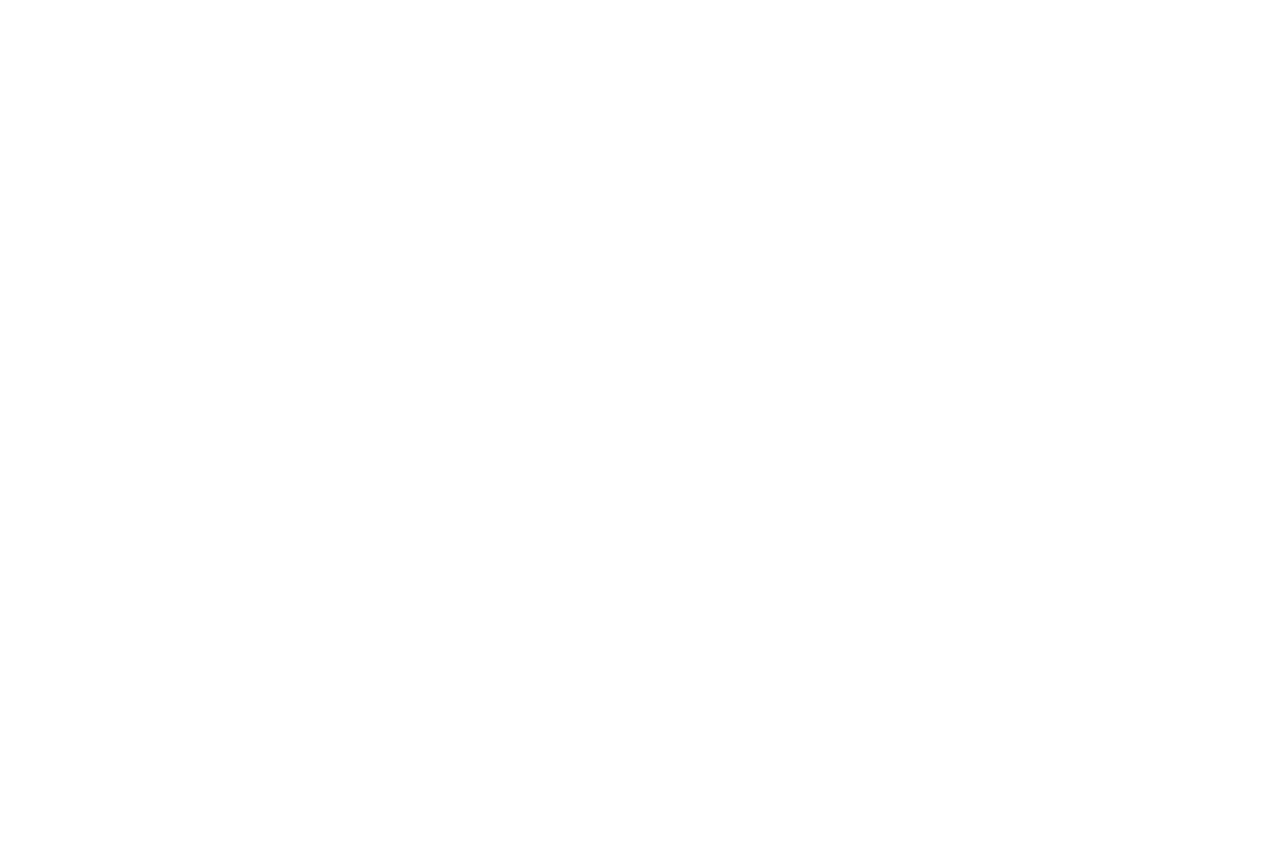
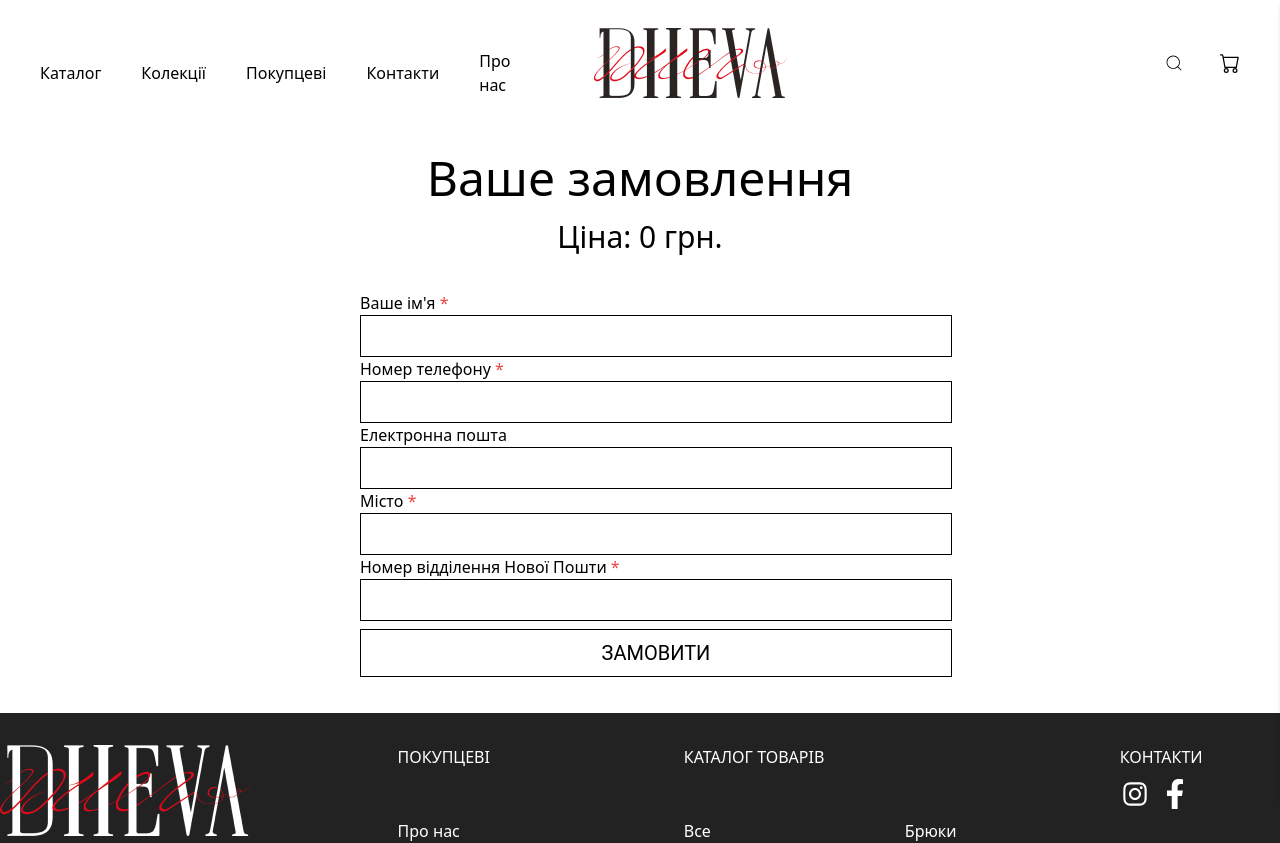
Before and after one commit to PavKot/diievatest, a React (Create React App) app: page /process-order in a window 1280 px wide. Before the commit this address had no page. Shown: the top 843 px of the page. Before the commit the page ends 800 px from the top, so only its background shows below. Built offline with nearby package versions, Linux system fonts and the light colour scheme.

Commit message:
ProcessOfOrder

```diff
--- a/src/App.tsx
+++ b/src/App.tsx
@@ -31,6 +31,8 @@
 import AboutUs from "./Pages/AboutUs";
 import TestGood1 from "./Pages/Goods/TestGood1";
 import Success from "./Pages/Success";
+import ProcessOrder from "./Pages/ProcessOrder";
+import SuccessOrder from "./Pages/SuccessOrder";
 
 interface Product {
   name: string;
@@ -67,6 +69,8 @@
           <Route path="/about" element={<AboutUs />} />
           <Route path="/goods/:category" element={<Goods />} />
           <Route path="/good" element={<Good />} />
+          <Route path="/process-order" element={<ProcessOrder />} />
+          <Route path="/successOrder" element={<SuccessOrder />} />
           <Route
             path="/goods/1"
             element={
--- a/src/Components/Cart.tsx
+++ b/src/Components/Cart.tsx
@@ -198,6 +198,9 @@
       console.error("Error sending payment data to backend", error);
     }
   };
+  const createPayment = async () => {
+    window.location.href = "/process-order";
+  };
 
   return (
     <>
@@ -291,7 +294,16 @@
             fbq("track", "InitiateCheckout");
           }}
         >
-          Оформити замовлення
+          Оплата на сайті
+        </button>
+        <button
+          className="mb-5 w-[100%] bg-black text-white font-roboto font-bold text-[20px] p-2 mt-2 hover:bg-white hover:text-black border-2 border-black"
+          onClick={() => {
+            createPayment();
+            fbq("track", "InitiateCheckout");
+          }}
+        >
+          Оплата на пошті
         </button>
       </div>
     </>
--- /dev/null
+++ b/src/Components/ProcessOrderSection.tsx
@@ -0,0 +1,174 @@
+import axios from "axios";
+import React, { useEffect } from "react";
+import { useState } from "react";
+
+const ProcessOrderSection = () => {
+  const [itemNames, setItemNames] = useState([] as any);
+  useEffect(() => {
+    /* get cart from local storage */
+    const storedCart = localStorage.getItem("cart");
+    const cart = storedCart ? JSON.parse(storedCart) : [];
+    const itemNames = cart.map((item: any) => {
+      return item.name + " " + item.selectedSize;
+    });
+
+    setItemNames(itemNames);
+    console.log(cart);
+    console.log(itemNames);
+    console.log("cart111");
+    setProcessCart(cart);
+    const getTotalPrice = () => {
+      let totalPrice = 0;
+      cart.forEach((product: any) => {
+        totalPrice += parseInt(product.price);
+      });
+      setTotalPrice(totalPrice);
+    };
+    getTotalPrice();
+  }, []);
+  const handleSend = () => {
+    if (name === "") {
+      alert("Введіть ім'я");
+      return;
+    } else if (number === "") {
+      alert("Введіть номер телефону");
+      return;
+    } else if (city === "") {
+      alert("Введіть місто");
+      return;
+    } else if (postOffice === "") {
+      alert("Введіть номер відділення Нової Пошти");
+      return;
+    } else if (processCart.length === 0) {
+      alert("Ви не обрали жодного товару");
+      return;
+    }
+    axios
+      .post("https://35.228.109.35:5001/order", {
+        name,
+        number,
+        email,
+        city,
+        postOffice,
+        itemNames,
+        totalPrice,
+      })
+      .then((response) => {
+        console.log(response);
+        window.location.href = "/successOrder";
+      })
+      .catch((error) => {
+        console.log(error);
+      });
+
+    console.log("send");
+  };
+  const [name, setName] = useState("");
+  const [number, setNumber] = useState("");
+  const [email, setEmail] = useState("");
+  const [city, setCity] = useState("");
+  const [postOffice, setPostOffice] = useState("");
+  const [processCart, setProcessCart] = useState([] as any);
+  const [totalPrice, setTotalPrice] = useState(0);
+
+  return (
+    <>
+      <div className="p-4">
+        <h1 className="flex justify-center flex-col lg:flex-row text-[48px]">
+          Ваше замовлення
+        </h1>
+        {processCart.map((product: any) => (
+          <>
+            <div className="flex justify-center flex-col lg:max-w-[50%] mx-auto">
+              <div className="flex flex-row border-2 border-black p-2 items-center gap-2">
+                <div className="flex justify-center">
+                  <img
+                    src={product.image1}
+                    alt="product"
+                    className="w-[100px]"
+                  />
+                </div>
+                <div>
+                  <h1>{product.name}</h1>
+                  <h1>{product.price}</h1>
+                  <h1>{product.selectedSize}</h1>
+                </div>
+              </div>
+            </div>
+            <div className="line w-[50px] h-[2px] bg-[#373737] m-auto mt-[10px] mb-[10px]"></div>
+          </>
+        ))}
+        <h1 className="flex justify-center flex-col lg:flex-row text-[30px]">
+          Ціна: {totalPrice} грн.
+        </h1>
+      </div>
+      <div className="p-4">
+        <div className="flex justify-center flex-col lg:max-w-[50%] mx-auto">
+          <div className="flex flex-col lg:ml-8">
+            <label htmlFor="name">
+              Ваше ім'я <span className="text-red-500">*</span>
+            </label>
+            <input
+              className="border-[1px] border-black py-2 px-4"
+              type="text"
+              id="name"
+              name="name"
+              onChange={(e) => setName(e.target.value)}
+              required
+            />
+            <label htmlFor="name">
+              Номер телефону <span className="text-red-500">*</span>
+            </label>
+            <input
+              className="border-[1px] border-black py-2 px-4"
+              type="text"
+              id="number"
+              name="number"
+              onChange={(e) => setNumber(e.target.value)}
+              required
+            />
+            <label htmlFor="name">Електронна пошта</label>
+            <input
+              className="border-[1px] border-black py-2 px-4"
+              type="text"
+              id="email"
+              name="email"
+              onChange={(e) => setEmail(e.target.value)}
+            />
+            <label htmlFor="name">
+              Місто <span className="text-red-500">*</span>
+            </label>
+            <input
+              className="border-[1px] border-black py-2 px-4"
+              type="text"
+              id="email"
+              name="email"
+              onChange={(e) => setCity(e.target.value)}
+              required
+            />
+            <label htmlFor="name">
+              Номер відділення Нової Пошти
+              <span className="text-red-500"> *</span>
+            </label>
+            <input
+              className="border-[1px] border-black py-2 px-4"
+              type="text"
+              id="email"
+              name="email"
+              onChange={(e) => setPostOffice(e.target.value)}
+              required
+            />
+            <button
+              onClick={handleSend}
+              className="mb-5 bg-white border-[1px] border-black text-black font-roboto text-[20px] p-2 mt-2"
+            >
+              ЗАМОВИТИ
+            </button>
+          </div>
+        </div>
+      </div>
+    </>
+  );
+};
+
+export default ProcessOrderSection;
--- /dev/null
+++ b/src/Components/SuccessOrderSection.tsx
@@ -0,0 +1,27 @@
+import React, { useEffect } from "react";
+declare const fbq: any;
+const SuccessOrderSection = () => {
+  useEffect(() => {
+    const storedCart = localStorage.getItem("cart");
+    const parsedCart = storedCart ? JSON.parse(storedCart) : [];
+    console.log(parsedCart);
+    console.log(storedCart);
+    const cartPrice = parsedCart.map((item: any) => {
+      return parseFloat(item.price);
+    });
+
+    const totalPrice = cartPrice.reduce((a: any, b: any) => a + b, 0);
+    fbq("track", "Purchase", { value: totalPrice, currency: "UAH" });
+    localStorage.removeItem("cart");
+  }, []);
+  return (
+    <div className="flex justify-center items-center py-[30vh]">
+      <div className="text-center">
+        <h1 className="text-4xl font-bold">Успішно замовлено</h1>
+        <p className="text-xl">Очікуйте дзвінка для підтвердження замовлення</p>
+      </div>
+    </div>
+  );
+};
+
+export default SuccessOrderSection;
--- /dev/null
+++ b/src/Pages/ProcessOrder.tsx
@@ -0,0 +1,15 @@
+import React from "react";
+import NavBar from "../Components/NavBar";
+import Footer from "../Components/Footer";
+import ProcessOrderSection from "../Components/ProcessOrderSection";
+const ProcessOrder = () => {
+  return (
+    <>
+      <NavBar />
+      <ProcessOrderSection />
+      <Footer />
+    </>
+  );
+};
+
+export default ProcessOrder;
--- /dev/null
+++ b/src/Pages/SuccessOrder.tsx
@@ -0,0 +1,19 @@
+import React from "react";
+import VideoPreloader from "../Components/VideoPreloader";
+import NavBar from "../Components/NavBar";
+import Footer from "../Components/Footer";
+import SuccessSection from "../Components/SuccessSection";
+import SuccessOrderSection from "../Components/SuccessOrderSection";
+
+const SuccessOrder = () => {
+  return (
+    <>
+      <VideoPreloader />
+      <NavBar />
+      <SuccessOrderSection />
+      <Footer />
+    </>
+  );
+};
+
+export default SuccessOrder;
```
